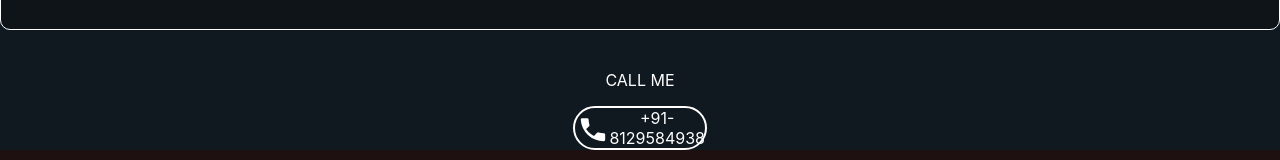
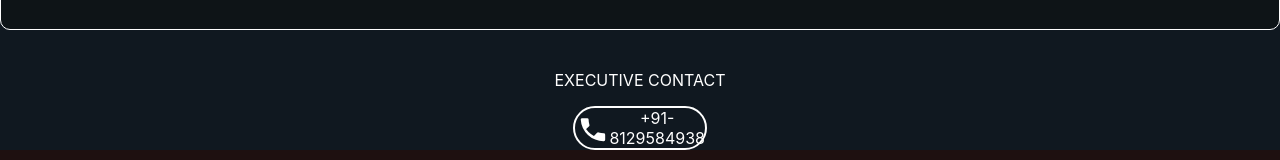
Before and after one commit to linuxmidhun/msmprofile, a Next.js app: page / in a window 1280 px wide. Shown: the part 3057-3217 px from the top of the page. Built offline with nearby package versions, Linux system fonts and the light colour scheme; a web font is replaced by a local one.

Commit message:
Update index.tsx vocab change

```diff
--- a/pages/index.tsx
+++ b/pages/index.tsx
@@ -191,7 +191,7 @@ function Index() {
 
             {/* Contact Section */}
             <section className="text-center py-16 pt-10 font-sans">
-                <p className="text-lg mb-3 text-gray-600">CALL ME</p>
+                <p className="text-lg mb-3 text-gray-600">EXECUTIVE CONTACT</p>
                 <a href="tel:+918129584938"
                     className="inline-flex items-center gap-3 text-2xl font-bold text-gray-600 border-2 border-gray-600 px-6 py-3 rounded-full hover:bg-gray-600 hover:text-white transition-colors duration-300">
                     <svg className="w-6 h-6 fill-current" xmlns="http://www.w3.org/2000/svg" aria-hidden="true" focusable="false" viewBox="0 0 24 24">
```
